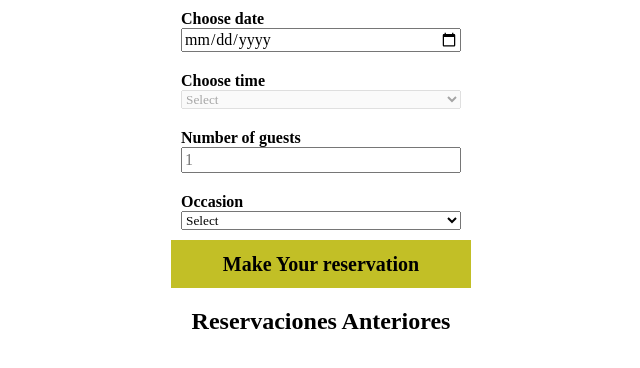
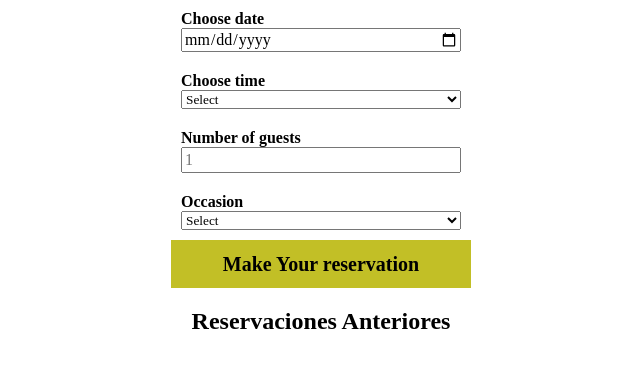
Before and after one commit to WMLondo/little-lemon, a React (Create React App) app: page / in a window 1280 px wide. Shown: the top 368 px of the page, without its empty margins (319-959 px from the left). Built offline with nearby package versions, Linux system fonts and the light colour scheme.

Commit message:
Available Hours Solution

```diff
--- a/src/pages/BookingPage/BookingForm/BookingForm.js
+++ b/src/pages/BookingPage/BookingForm/BookingForm.js
@@ -1,9 +1,8 @@
-import React from "react";
+import React, { useState } from "react";
 import useInputValidation from "../../../hooks/useInputValidation";
 import classes from "./BookingForm.module.css";
 
 const dateNow = new Date();
-console.log(dateNow.getDate());
 
 const BookingForm = (props) => {
   const {
@@ -66,8 +65,6 @@ const BookingForm = (props) => {
     occasionReset();
   };
 
-  const availableHours = ["17:00", "18:00", "19:00", "20:00", "21:00", "22:00"];
-
   const dateClassController = dateHasError
     ? `${classes.input} ${classes.error}`
     : classes.input;
@@ -84,7 +81,40 @@ const BookingForm = (props) => {
     ? `${classes.input} ${classes.error}`
     : classes.input;
 
-  const showAvailableTimes = {};
+  const initHours = [
+    { value: "17:00", disable: false },
+    { value: "18:00", disable: false },
+    { value: "19:00", disable: false },
+    { value: "20:00", disable: false },
+    { value: "21:00", disable: false },
+    { value: "22:00", disable: false },
+  ];
+
+  const [availaHours, setAvailaHours] = useState(initHours);
+  const prevBookings = props.prevBookings;
+
+  const showAvailableTime = (e) => {
+    dateChangedHandler(e);
+
+    let prevBookingFilterDate = [];
+    prevBookingFilterDate = prevBookings.filter(
+      (booking) => booking.date === e.target.value
+    );
+    if (prevBookingFilterDate.length !== 0) {
+      console.log("in if");
+      for (let i = 0; i < availaHours.length; i++) {
+        for (let j = 0; j < prevBookingFilterDate.length; j++) {
+          if (availaHours[i].value === prevBookingFilterDate[j].time) {
+            const newAvailaHours = availaHours;
+            newAvailaHours[i].disable = true;
+            setAvailaHours(newAvailaHours);
+          }
+        }
+      }
+    } else {
+      setAvailaHours(initHours);
+    }
+  };
 
   return (
     <form className={classes.form}>
@@ -92,9 +122,9 @@ const BookingForm = (props) => {
         <label htmlFor="res-date">Choose date</label>
         <input
           type="date"
+          id="res-date"
           value={date}
-          id="res-date"
-          onChange={dateChangedHandler}
+          onChange={showAvailableTime}
           onBlur={dateBlurHandler}
         />
         {dateHasError && (
@@ -108,12 +138,16 @@ const BookingForm = (props) => {
           onChange={timeChangedHandler}
           onBlur={timeBlurHandler}
           value={time}
-          disabled={!dateIsValid}
+          // disabled={!dateIsValid}
         >
           <option key="default Time">Select</option>
           {dateIsValid &&
-            availableHours.map((hour, index) => {
-              return <option key={`time${index}`}>{hour}</option>;
+            availaHours.map((hour, index) => {
+              return (
+                <option disabled={hour.disable} key={`time${index}`}>
+                  {hour.value}
+                </option>
+              );
             })}
         </select>
         {timeHasError && <p>You must select a valid time!</p>}
--- a/src/pages/BookingPage/BookingPage.js
+++ b/src/pages/BookingPage/BookingPage.js
@@ -2,9 +2,9 @@ import React, { useReducer } from "react";
 import BookingForm from "./BookingForm/BookingForm";
 import BookingSlot from "./BookingSlot/BookingSlot";
 
-const initializeTimes = [];
+const initializeBooking = [];
 
-const availableTimeReducer = (state, action) => {
+const bookingReducer = (state, action) => {
   if (action.type === "ADDING") {
     const { date, time, guest, occasion } = action.payload;
     const newObject = {
@@ -16,13 +16,13 @@ const availableTimeReducer = (state, action) => {
     return [...state, newObject];
   }
 
-  return initializeTimes;
+  return initializeBooking;
 };
 
 const BookingPage = () => {
   const [bookingState, dispatch] = useReducer(
-    availableTimeReducer,
-    initializeTimes
+    bookingReducer,
+    initializeBooking
   );
 
   const addReservationHandler = (data) => {
@@ -33,7 +33,7 @@ const BookingPage = () => {
     <div>
       <BookingForm
         submitForm={addReservationHandler}
-        reservationTimes={bookingState}
+        prevBookings={bookingState}
       />
       <BookingSlot items={bookingState} />
     </div>
```
